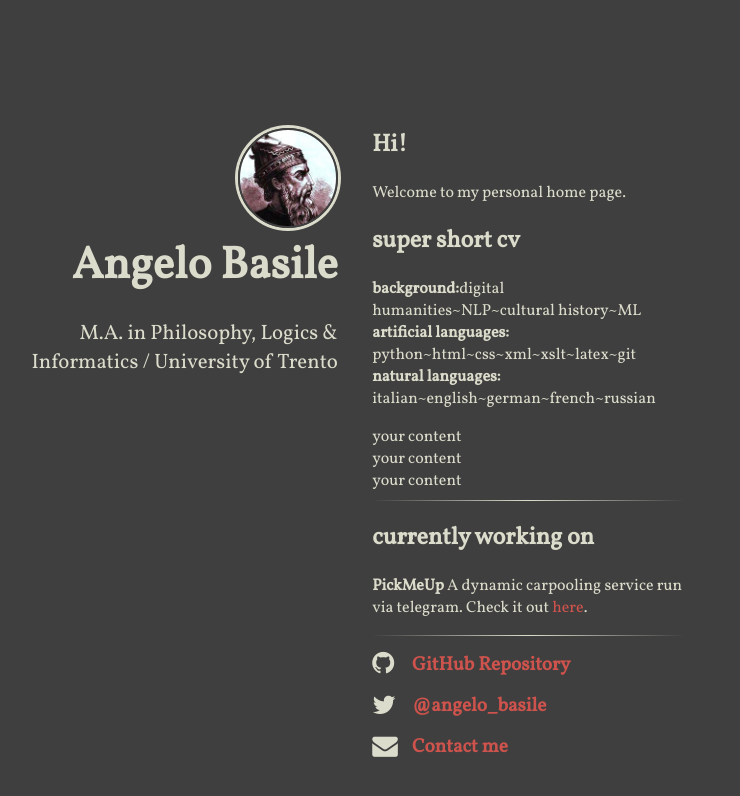
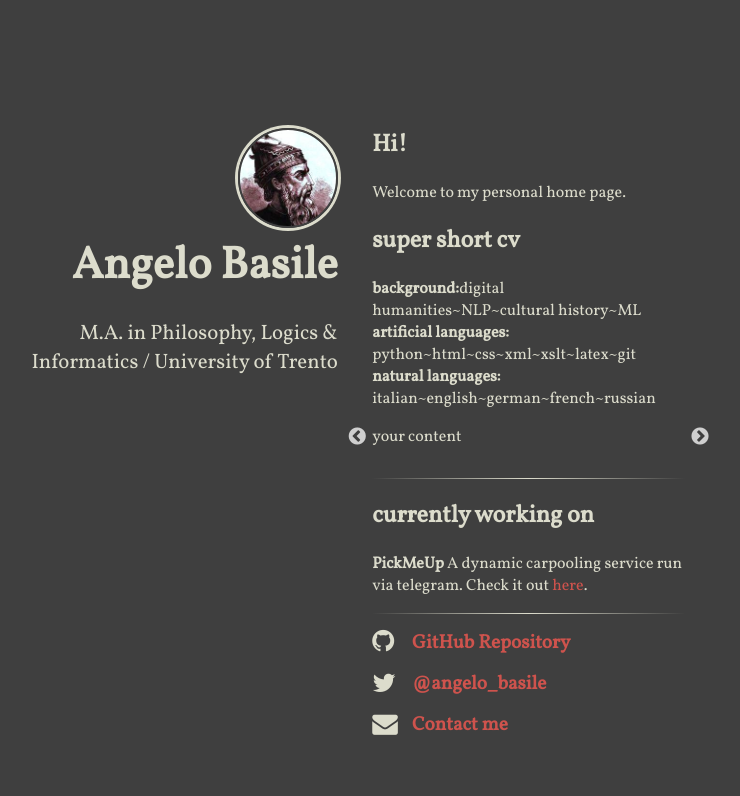
Before and after one commit to rs2/anbasile.github.io, a Jekyll site: the page built from index.html, in a window 1280 px wide. Shown: the top 796 px of the page, without its empty margins (295-1035 px from the left). Built offline with Jekyll 4.4.1, drawn with Linux system fonts in a browser that asks for light colours; nearby versions of some CDN libraries.

Commit message:
Update carousel.html

```diff
--- a/_includes/carousel.html
+++ b/_includes/carousel.html
@@ -1,4 +1,4 @@
-<div class="your-class">
+<div class="single-item">
     <div>your content</div>
     <div>your content</div>
     <div>your content</div>
```
